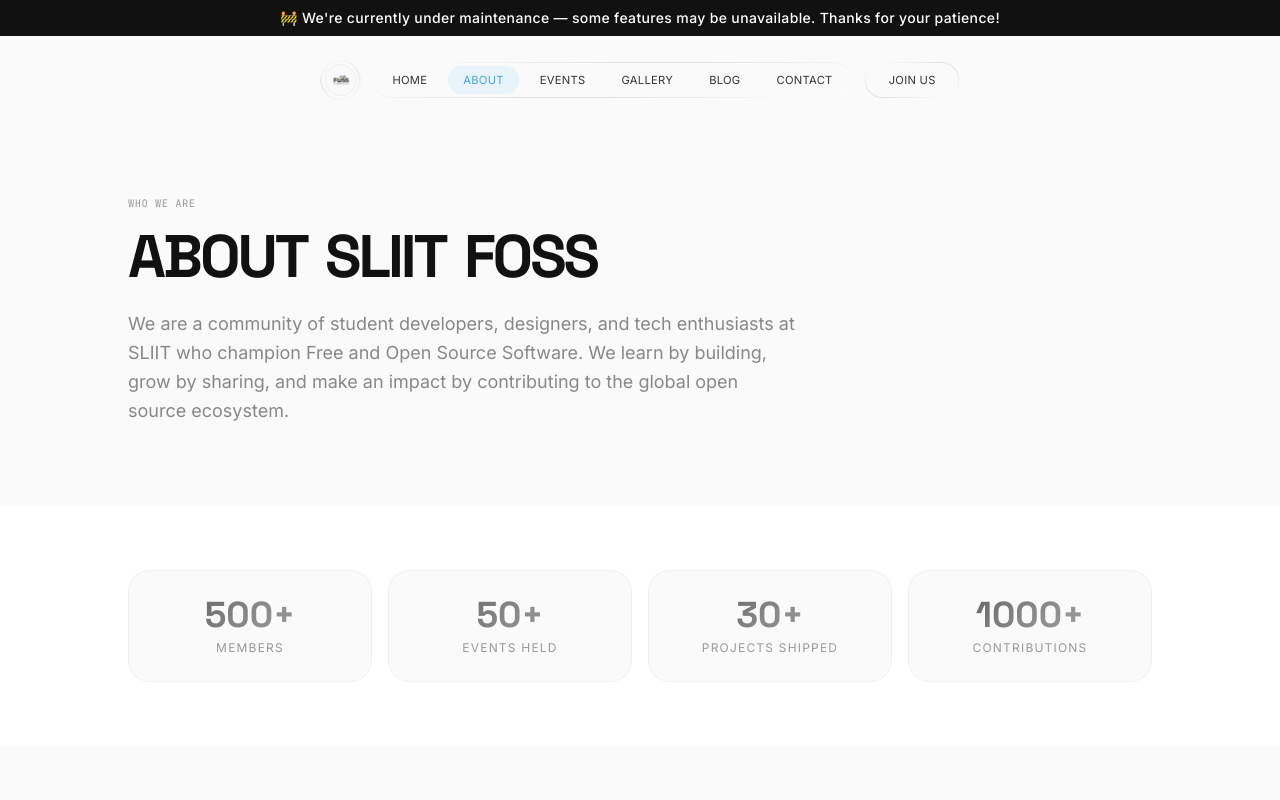
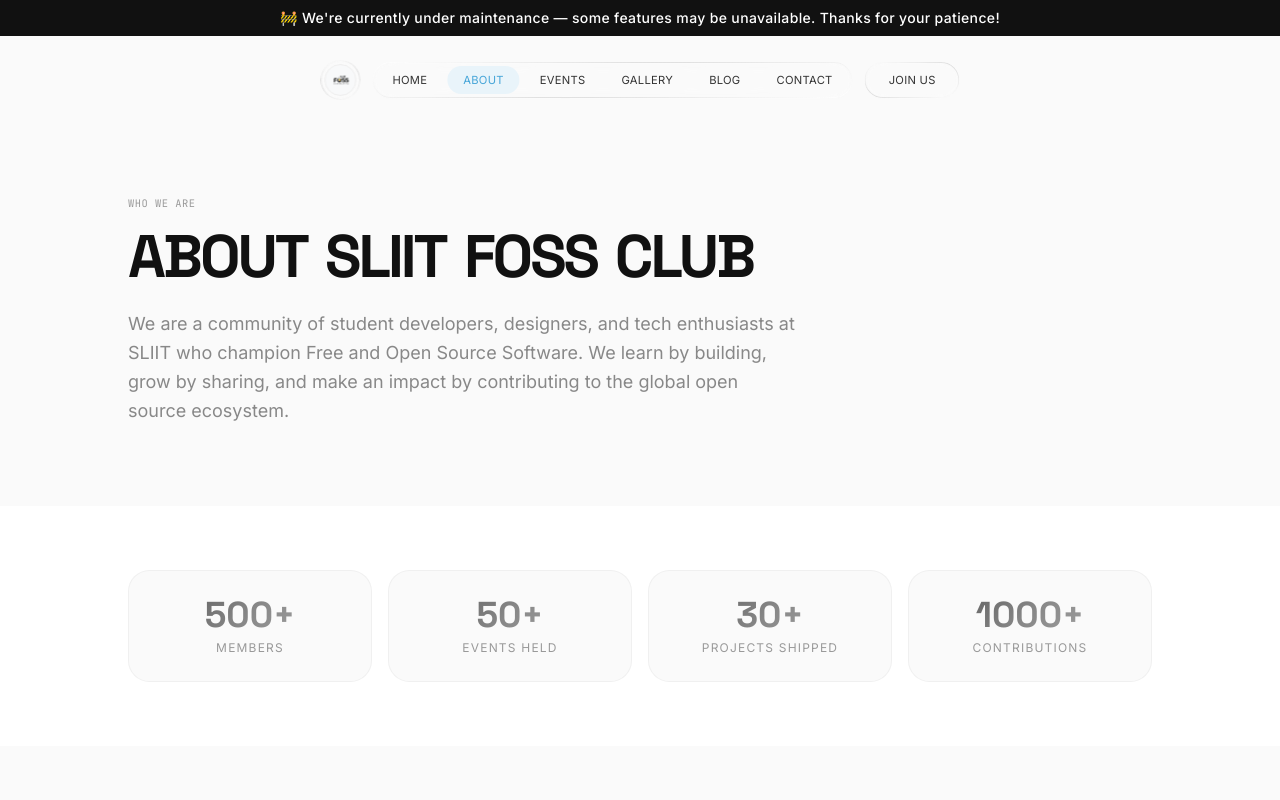
Before and after one commit to sliit-foss/sliitfoss-web, a Next.js app: page /about in a window 1280 px wide. Shown: the top 800 px of the page. Built offline with nearby package versions, Linux system fonts and the light colour scheme.

Commit message:
Update page.tsx

```diff
--- a/src/app/about/page.tsx
+++ b/src/app/about/page.tsx
@@ -7,7 +7,7 @@
     <>
       <PageHeader
         label="Who We Are"
-        title="About SLIIT FOSS"
+        title="About SLIIT FOSS Club"
         subtitle={aboutContent.mission}
       />
       <AboutContent />
```
